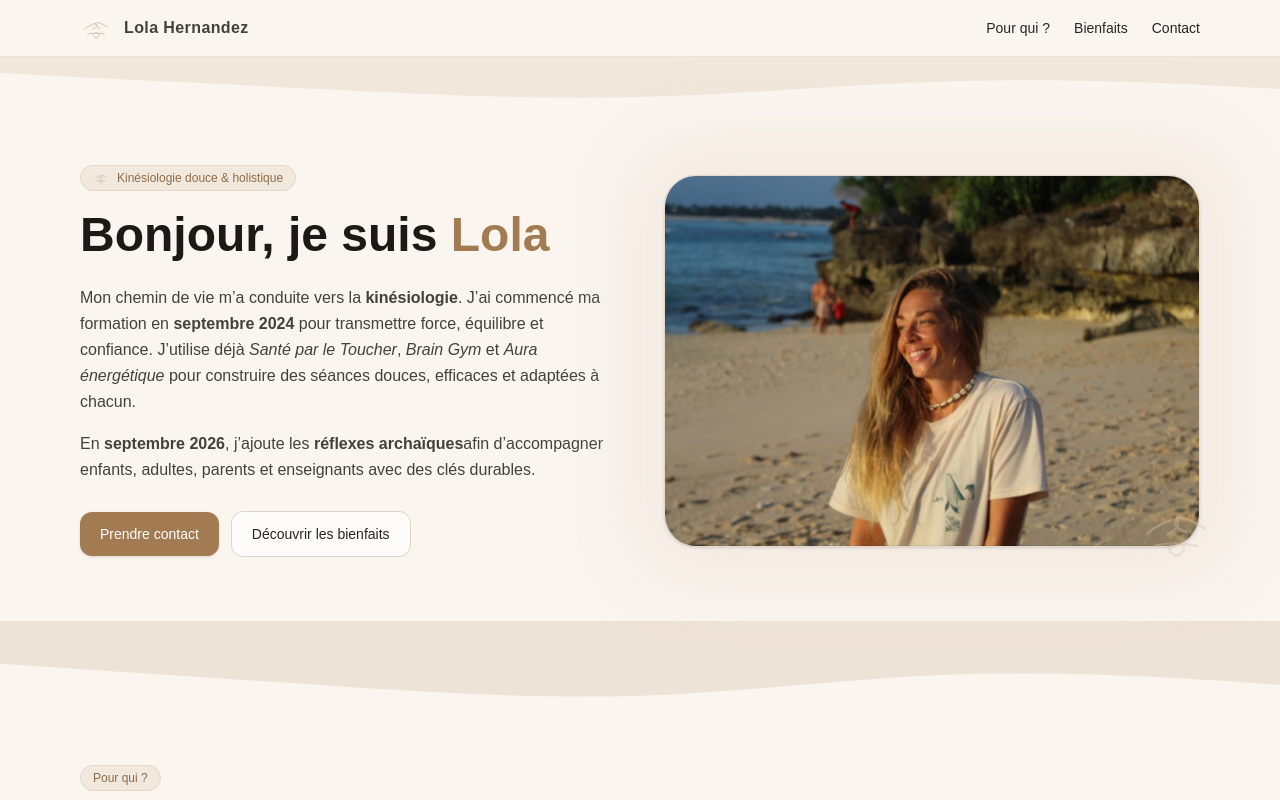
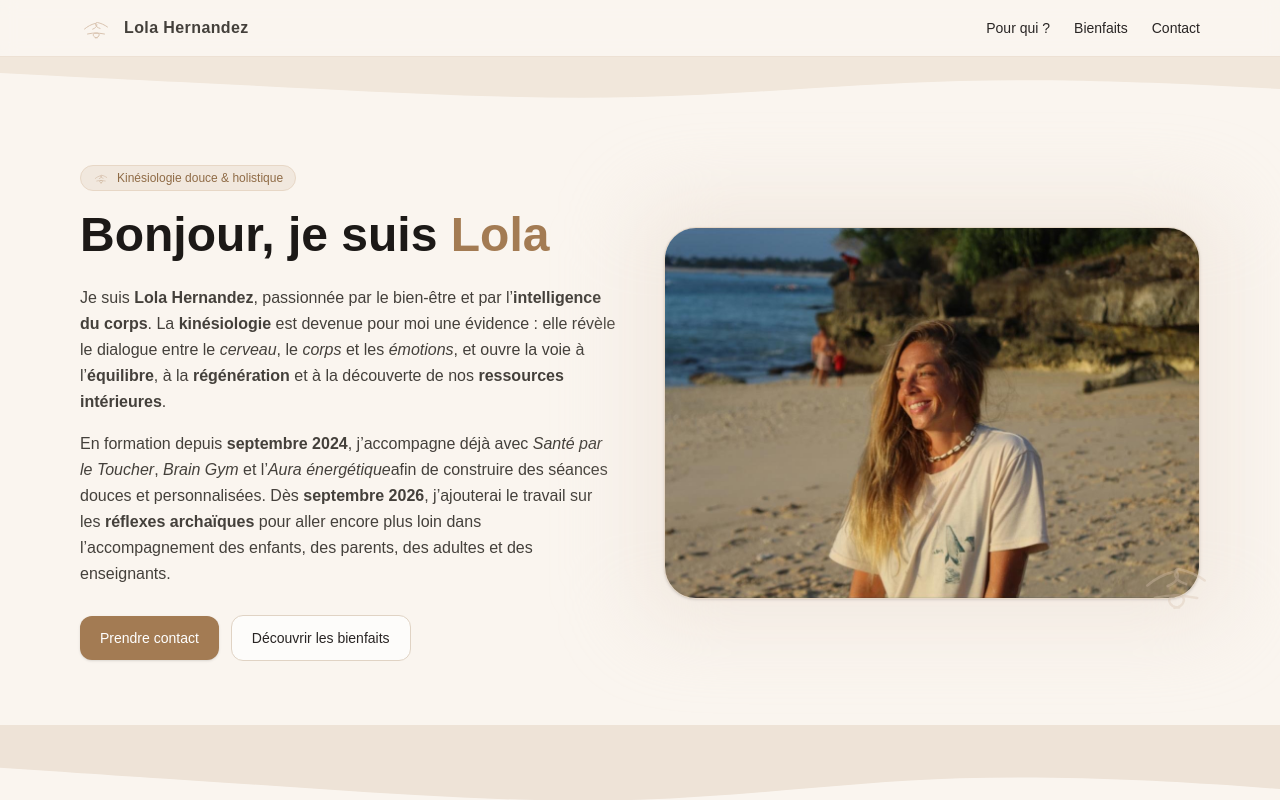
Before and after one commit to PabloDev-bit/site-web-lola, a Next.js app in the folder site-web-lola/: page / in a window 1280 px wide. Shown: the top 800 px of the page. Built offline with nearby package versions, Linux system fonts and the light colour scheme.

Commit message:
Refactor code structure for improved readability and maintainability

```diff
--- a/site-web-lola/src/pages/index.tsx
+++ b/site-web-lola/src/pages/index.tsx
@@ -56,17 +56,26 @@ export default function Home() {
                 <h1 className="mt-3 text-4xl sm:text-5xl font-semibold leading-tight text-stone-900">
                   Bonjour, je suis <span className="text-[#A37B53]">Lola</span>
                 </h1>
+
+                {/* Nouvelle description préférée */}
                 <p className="mt-5 leading-relaxed text-stone-700">
-                  Mon chemin de vie m’a conduite vers la <strong>kinésiologie</strong>. J’ai
-                  commencé ma formation en <strong>septembre 2024</strong> pour transmettre
-                  force, équilibre et confiance. J’utilise déjà <em>Santé par le Toucher</em>,
-                  <em> Brain Gym</em> et <em>Aura énergétique</em> pour construire des séances
-                  douces, efficaces et adaptées à chacun.
+                  Je suis <strong>Lola Hernandez</strong>, passionnée par le bien-être et par
+                  l’<strong>intelligence du corps</strong>. La <strong>kinésiologie</strong> est
+                  devenue pour moi une évidence&nbsp;: elle révèle le dialogue entre le
+                  <em> cerveau</em>, le <em>corps</em> et les <em>émotions</em>, et ouvre la voie
+                  à l’<strong>équilibre</strong>, à la <strong>régénération</strong> et à la
+                  découverte de nos <strong>ressources intérieures</strong>.
                 </p>
+                {/* Contexte formation & outils (conservé, reformulé) */}
                 <p className="mt-4 leading-relaxed text-stone-700">
-                  En <strong>septembre 2026</strong>, j’ajoute les <strong>réflexes archaïques</strong>
-                  afin d’accompagner enfants, adultes, parents et enseignants avec des clés durables.
+                  En formation depuis <strong>septembre 2024</strong>, j’accompagne déjà avec
+                  <em> Santé par le Toucher</em>, <em> Brain Gym</em> et l’<em>Aura énergétique</em>
+                  afin de construire des séances douces et personnalisées. Dès{" "}
+                  <strong>septembre 2026</strong>, j’ajouterai le travail sur les{" "}
+                  <strong>réflexes archaïques</strong> pour aller encore plus loin dans
+                  l’accompagnement des enfants, des parents, des adultes et des enseignants.
                 </p>
+
                 <div className="mt-7 flex flex-wrap items-center gap-3">
                   <a
                     href="#contact"
```
Also changed, not shown: site-web-lola/public/whale.jpg (renamed from site-web-lola/public/whale.webp).
